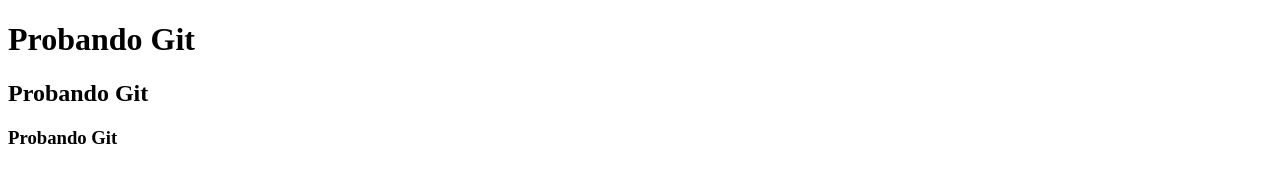
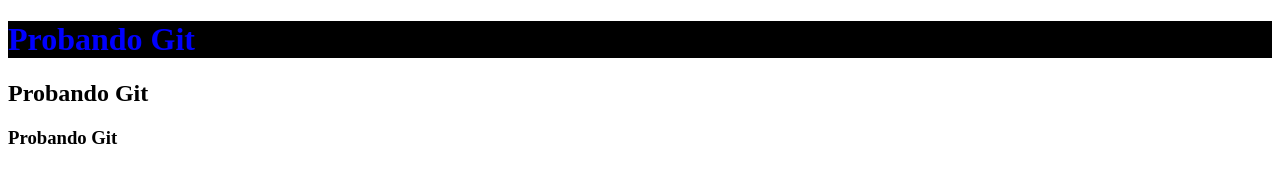
Before and after one commit to sebasthiangamero/vscode01, a plain HTML site: page index.html in a window 1280 px wide. Drawn offline with Linux system fonts and the light colour scheme.

Commit message:
js añadito

```diff
--- a/index.html
+++ b/index.html
@@ -4,10 +4,12 @@
     <meta charset="UTF-8">
     <meta name="viewport" content="width=device-width, initial-scale=1.0">
     <title>Document</title>
+    <link rel="stylesheet" href="prueba.css">
 </head>
 <body>
     <h1>Probando Git</h1>
     <h2>Probando Git</h2>
     <h3>Probando Git</h3>
+    <script src="prueba.js"></script>
 </body>
 </html>
--- /dev/null
+++ b/prueba.css
@@ -0,0 +1,4 @@
+h1{
+    color:blue;
+    background-color: black;
+}
```
